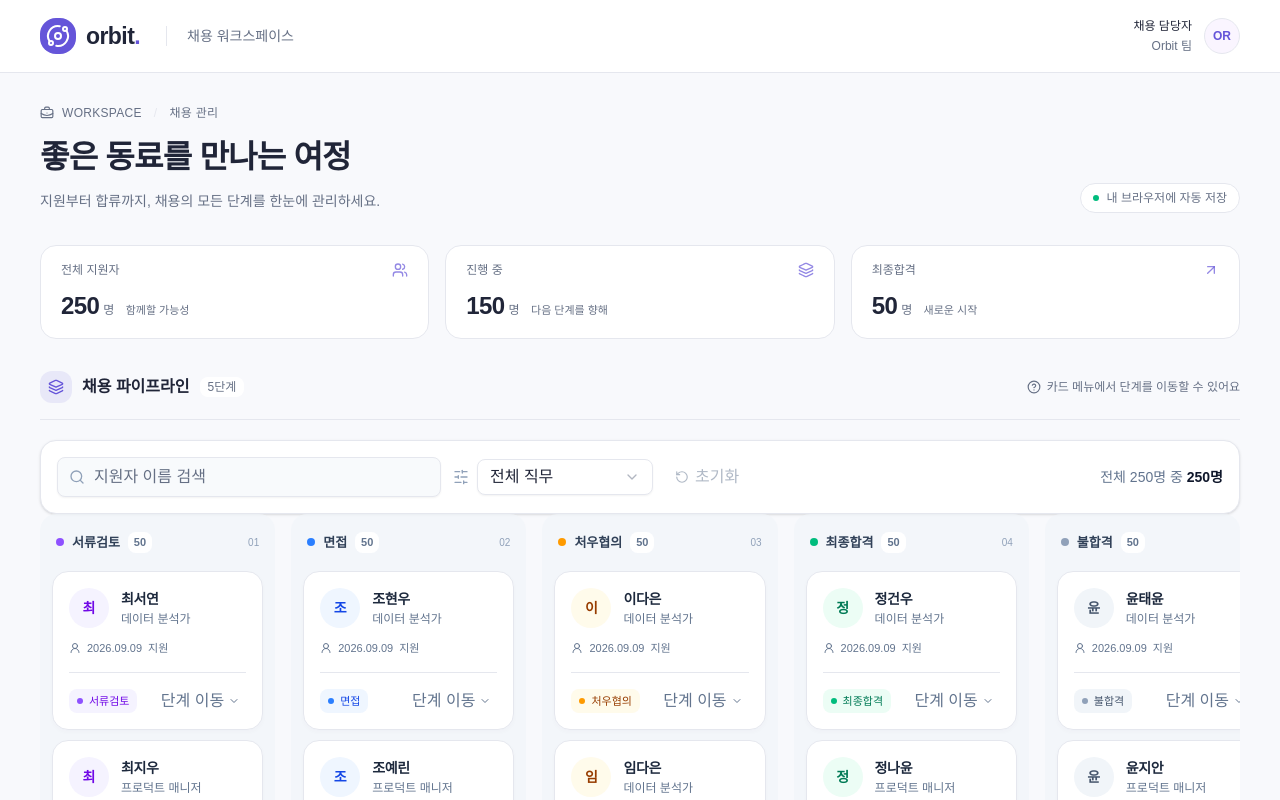
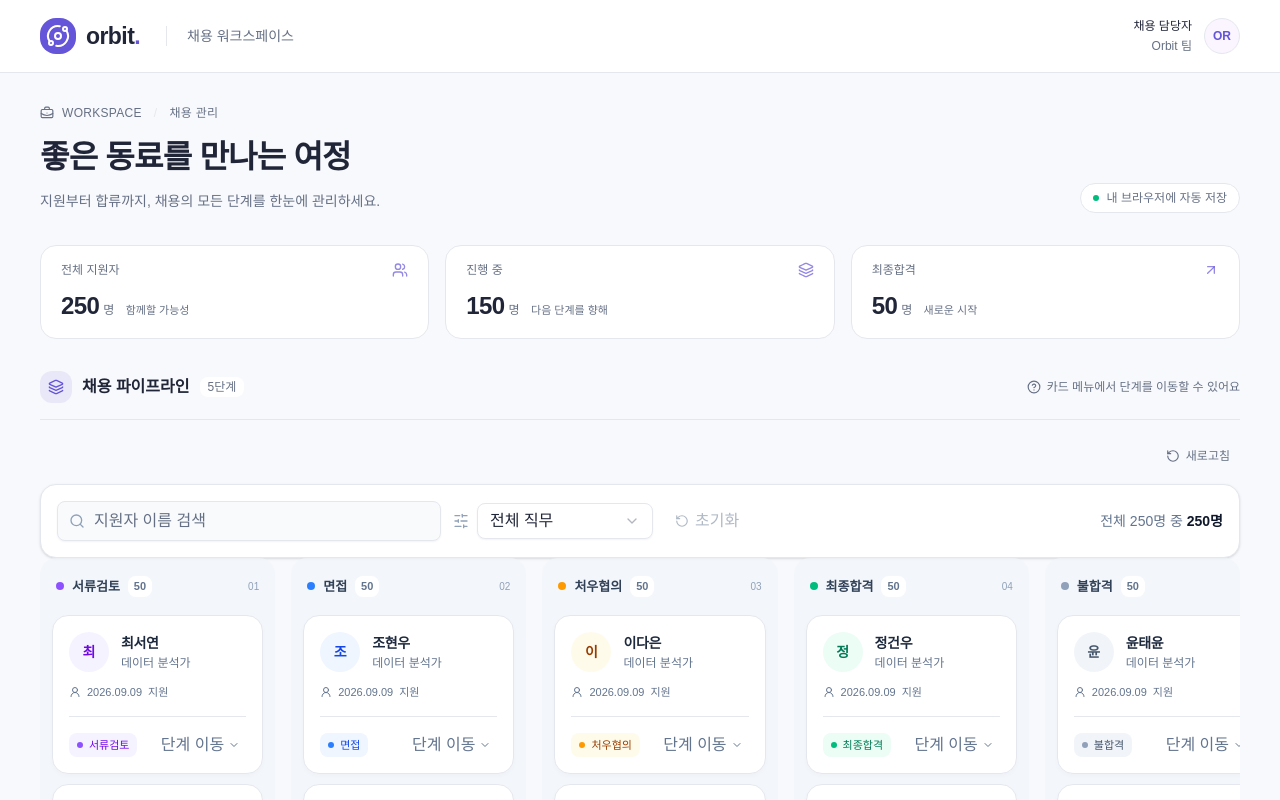
Before and after one commit to gusdn3477/assignment-0913, a Next.js app: page / in a window 1280 px wide. Shown: the top 800 px of the page. Built offline with nearby package versions, Linux system fonts and the light colour scheme.

Commit message:
feat(candidates): 필터 렌더링 지연과 요청 피드백 개선

```diff
--- /dev/null
+++ b/src/features/candidates/candidate-load-feedback.tsx
@@ -0,0 +1,93 @@
+"use client";
+
+import { LoaderCircle, RotateCcw, Wifi } from "lucide-react";
+import { Button } from "@/components/ui/button";
+import { MockApiError } from "./mock-api";
+
+function loadErrorMessage(error: Error | null) {
+  if (error instanceof MockApiError) {
+    if (error.code === "corrupt-storage")
+      return "저장된 지원자 정보를 읽을 수 없어요. 브라우저 저장 데이터를 확인한 뒤 다시 불러와 주세요.";
+    if (error.code === "storage")
+      return "브라우저 저장소에 접근할 수 없어요. 사이트의 저장소 사용 설정을 확인한 뒤 다시 불러와 주세요.";
+  }
+  return "잠시 후 다시 불러와 주세요.";
+}
+
+export function CandidateLoadError({
+  pending,
+  error,
+  onRetry,
+}: {
+  error: Error | null;
+  pending: boolean;
+  onRetry: () => void;
+}) {
+  return (
+    <div className="flex min-h-72 flex-col items-center justify-center rounded-xl border border-dashed bg-white p-8 text-center">
+      <Wifi className="mb-4 size-8 text-muted-foreground" aria-hidden />
+      <div role="alert">
+        <h3 className="font-semibold">지원자를 불러오지 못했어요</h3>
+        <p className="mt-2 max-w-md text-sm leading-6 text-muted-foreground">
+          {loadErrorMessage(error)}
+        </p>
+      </div>
+      <Button
+        variant="outline"
+        className="mt-5"
+        onClick={onRetry}
+        disabled={pending}
+      >
+        <RotateCcw className="size-4" aria-hidden />
+        다시 불러오기
+      </Button>
+      <p role="status" className="mt-3 min-h-5 text-sm text-muted-foreground">
+        {pending ? "다시 불러오는 중…" : ""}
+      </p>
+    </div>
+  );
+}
+
+export function CandidateRefresh({
+  failed,
+  error,
+  pending,
+  blocked,
+  onRetry,
+}: {
+  failed: boolean;
+  error: Error | null;
+  pending: boolean;
+  blocked: boolean;
+  onRetry: () => void;
+}) {
+  return (
+    <div className="mb-3 flex flex-wrap items-center justify-between gap-2 text-xs text-muted-foreground">
+      <div>
+        {failed && (
+          <p role="alert" className="text-destructive">
+            최신 정보를 불러오지 못했어요. 현재 표시된 지원자 정보는 유지됩니다.{" "}
+            {loadErrorMessage(error)}
+          </p>
+        )}
+        <p role="status" className="min-h-4">
+          {pending && "최신 지원자 정보를 불러오는 중…"}
+        </p>
+        {blocked && <p>단계 저장이 끝나면 새로고침할 수 있어요.</p>}
+      </div>
+      <Button
+        variant="ghost"
+        size="sm"
+        onClick={onRetry}
+        disabled={pending || blocked}
+      >
+        {pending ? (
+          <LoaderCircle className="size-3.5 animate-spin" aria-hidden />
+        ) : (
+          <RotateCcw className="size-3.5" aria-hidden />
+        )}
+        {failed ? "다시 불러오기" : "새로고침"}
+      </Button>
+    </div>
+  );
+}
--- a/src/features/candidates/candidate-toolbar.tsx
+++ b/src/features/candidates/candidate-toolbar.tsx
@@ -17,10 +17,12 @@ export function CandidateToolbar({
   jobs,
   total,
   filtered,
+  stale = false,
 }: {
   jobs: string[];
   total: number;
   filtered: number;
+  stale?: boolean;
 }) {
   const search = useCandidateUI((state) => state.search);
   const job = useCandidateUI((state) => state.job);
@@ -89,12 +91,14 @@ export function CandidateToolbar({
       </Button>
       <p
         role="status"
-        aria-live="polite"
-        aria-atomic="true"
+        aria-live="off"
+        aria-label="지원자 검색 결과"
+        aria-busy={stale}
         className="w-full text-sm text-slate-500 sm:ml-auto sm:w-auto"
       >
         전체 {total}명 중{" "}
         <strong className="font-semibold text-slate-900">{filtered}명</strong>
+        {stale && <span className="ml-2 text-xs">결과 업데이트 중…</span>}
       </p>
     </section>
   );
--- a/src/features/candidates/candidates-app.tsx
+++ b/src/features/candidates/candidates-app.tsx
@@ -1,6 +1,14 @@
 "use client";
 
-import { useCallback, useMemo } from "react";
+import {
+  memo,
+  useCallback,
+  useDeferredValue,
+  useEffect,
+  useMemo,
+  useRef,
+  useTransition,
+} from "react";
 import Link from "next/link";
 import {
   ArrowUpRight,
@@ -9,17 +17,22 @@ import {
   Layers3,
   Orbit,
   Users,
-  Wifi,
-  RotateCcw,
 } from "lucide-react";
 import { Button } from "@/components/ui/button";
 import { Skeleton } from "@/components/ui/skeleton";
 import { CandidateBoard } from "./board";
 import { CandidateDetail } from "./candidate-detail";
 import { CandidateToolbar } from "./candidate-toolbar";
+import {
+  CandidateLoadError,
+  CandidateRefresh,
+} from "./candidate-load-feedback";
 import { useCandidates, useMoveCandidate } from "./queries";
 import { filterCandidates } from "./selectors";
 import { CandidateUIProvider, useCandidateUI } from "./ui-store";
+
+// Urgent input renders can skip the board until deferred filters catch up.
+const DeferredBoard = memo(CandidateBoard);
 
 function BoardContent() {
   const query = useCandidates();
@@ -31,9 +44,50 @@ function BoardContent() {
   const selectCandidate = useCandidateUI((state) => state.selectCandidate);
   const resetFilters = useCandidateUI((state) => state.resetFilters);
   const candidates = query.data;
+  const filters = useMemo(() => ({ search, job }), [search, job]);
+  const deferredFilters = useDeferredValue(filters);
+  const isStale = filters !== deferredFilters;
+  const [isRetryPending, startRetryTransition] = useTransition();
+  const retryInFlight = useRef(false);
+  const restoreSearchFocus = useRef(false);
+  const pipelineRef = useRef<HTMLElement>(null);
+  useEffect(() => {
+    if (candidates !== undefined && restoreSearchFocus.current) {
+      restoreSearchFocus.current = false;
+      if (document.activeElement === document.body) {
+        pipelineRef.current
+          ?.querySelector<HTMLInputElement>('input[type="search"]')
+          ?.focus();
+      }
+    }
+  }, [candidates]);
+  const isRefreshing = isRetryPending || query.isFetching;
+  const hasPendingMoves = pendingIds.size > 0;
+  const showInitialError =
+    candidates === undefined && (query.isError || isRetryPending);
+  const showInitialLoading = query.isPending || !hydrated;
+  function retry() {
+    if (retryInFlight.current || query.isFetching || hasPendingMoves) return;
+    retryInFlight.current = true;
+    restoreSearchFocus.current = candidates === undefined;
+    // The Action tracks the async retry; Query remains an external, urgent store.
+    // A separate lock excludes repeated requests; transitions do not order them.
+    startRetryTransition(async () => {
+      try {
+        await query.refetch({ throwOnError: false, cancelRefetch: false });
+      } finally {
+        retryInFlight.current = false;
+      }
+    });
+  }
   const filtered = useMemo(
-    () => filterCandidates(candidates ?? [], search, job),
-    [candidates, search, job],
+    () =>
+      filterCandidates(
+        candidates ?? [],
+        deferredFilters.search,
+        deferredFilters.job,
+      ),
+    [candidates, deferredFilters],
   );
   const jobs = useMemo(
     () =>
@@ -105,6 +159,7 @@ function BoardContent() {
 
       <section
         id="pipeline"
+        ref={pipelineRef}
         aria-labelledby="pipeline-title"
         className="min-w-0 scroll-mt-6"
       >
@@ -125,40 +180,35 @@ function BoardContent() {
             카드 메뉴에서 단계를 이동할 수 있어요
           </span>
         </div>
-        {query.isError ? (
-          <div
-            role="alert"
-            className="flex min-h-72 flex-col items-center justify-center rounded-xl border border-dashed bg-white p-8 text-center"
-          >
-            <Wifi className="mb-4 size-8 text-muted-foreground" aria-hidden />
-            <h3 className="font-semibold">지원자를 불러오지 못했어요</h3>
-            <p className="mt-2 max-w-md text-sm leading-6 text-muted-foreground">
-              {query.error.message}
-            </p>
-            <Button
-              variant="outline"
-              className="mt-5"
-              onClick={() => void query.refetch()}
-              disabled={query.isFetching}
-            >
-              <RotateCcw className="size-4" />
-              {query.isFetching ? "다시 불러오는 중…" : "다시 불러오기"}
-            </Button>
-          </div>
-        ) : query.isPending || !hydrated ? (
+        {showInitialError ? (
+          <CandidateLoadError
+            pending={isRefreshing}
+            error={query.error}
+            onRetry={retry}
+          />
+        ) : showInitialLoading ? (
           <BoardSkeleton />
         ) : (
           <>
+            <CandidateRefresh
+              failed={query.isError}
+              error={query.error}
+              pending={isRefreshing}
+              blocked={hasPendingMoves}
+              onRetry={retry}
+            />
             <CandidateToolbar
               jobs={jobs}
               total={candidates?.length ?? 0}
               filtered={filtered.length}
+              stale={isStale}
             />
+            <div
+              aria-busy={isStale}
+              className={isStale ? "opacity-60" : undefined}
+            >
               {filtered.length === 0 && (
-              <div
-                role="status"
-                className="my-5 rounded-xl border border-dashed bg-white p-6 text-center"
-              >
+                <div className="my-5 rounded-xl border border-dashed bg-white p-6 text-center">
                   <p className="font-medium">
                     {candidates?.length
                       ? "검색 조건에 맞는 지원자가 없어요"
@@ -181,12 +231,13 @@ function BoardContent() {
                   )}
                 </div>
               )}
-            <CandidateBoard
+              <DeferredBoard
                 candidates={filtered}
                 pendingIds={pendingIds}
                 onMove={move}
                 onOpenDetail={onOpenDetail}
               />
+            </div>
           </>
         )}
       </section>
@@ -244,7 +295,8 @@ function BoardSkeleton() {
     <div role="status" aria-label="지원자를 불러오는 중" className="space-y-5">
       <span className="sr-only">지원자를 불러오는 중입니다.</span>
       <Skeleton className="h-10 max-w-lg" />
-      <div className="grid grid-cols-2 gap-4 md:grid-cols-5">
+      <div className="overflow-x-auto rounded-xl pb-4">
+        <div className="grid min-w-[1240px] grid-cols-5 gap-4">
           {Array.from({ length: 5 }, (_, i) => (
             <div key={i} className="space-y-3 rounded-xl border p-3">
               <Skeleton className="mb-5 h-6 w-24" />
@@ -253,6 +305,7 @@ function BoardSkeleton() {
               ))}
             </div>
           ))}
+        </div>
       </div>
     </div>
   );
```
Also changed, not shown: 3 other files (tests, documents, lock files or other folders). Lines whose indentation alone changed are shown as unchanged.
